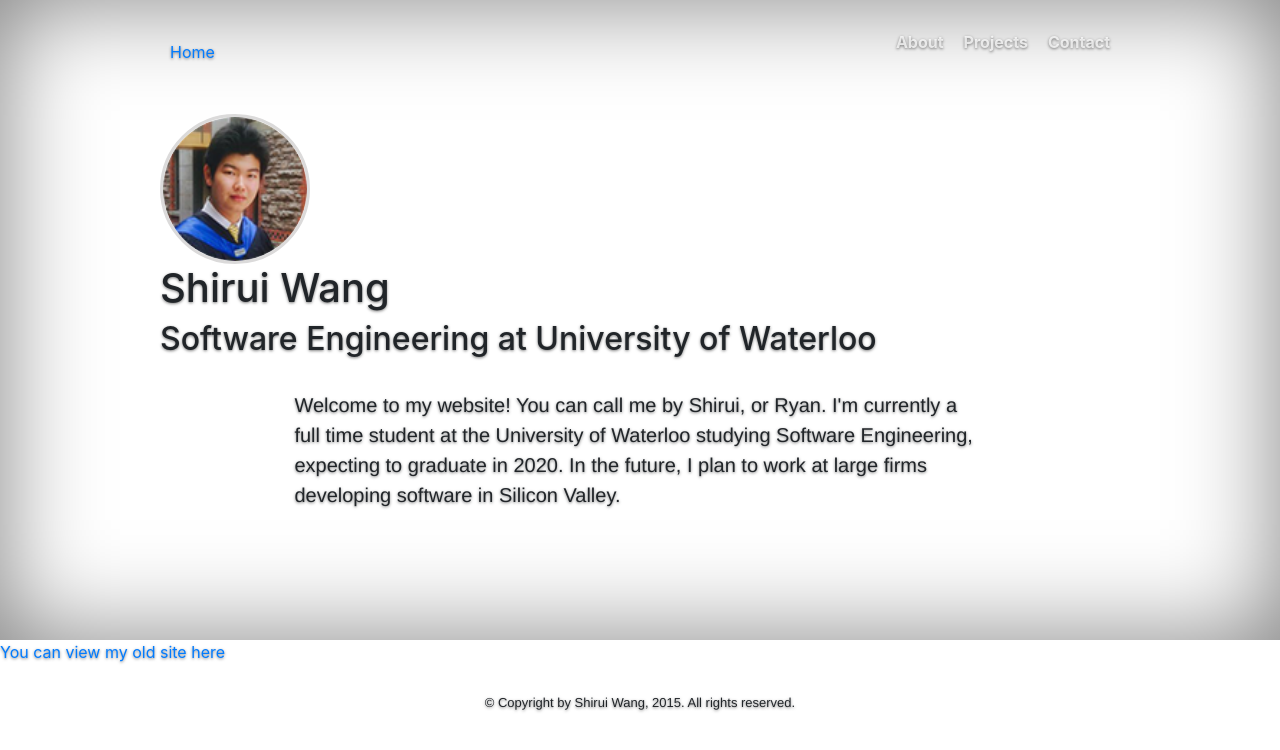
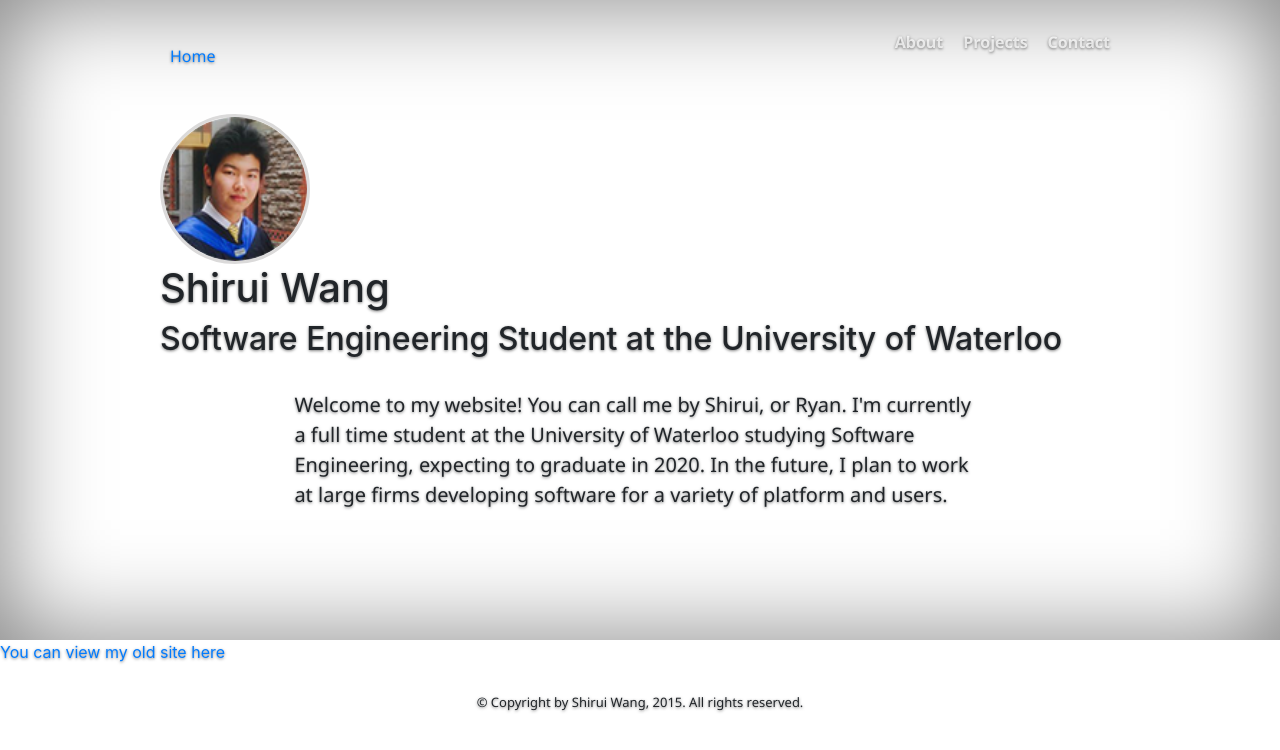
Before and after one commit to ry-wang/PersonalWebsite, a plain HTML site: page index.html in a window 1280 px wide. Drawn offline with nearby package versions, Linux system fonts and the light colour scheme.

Commit message:
Font Changes

```diff
--- a/index.css
+++ b/index.css
@@ -73,7 +73,8 @@ body {
 }
 
 .masthead-nav > li {
-  display: inline-block;
+	display: inline-block;
+	font-family: Segoe, "Segoe UI", "DejaVu Sans", "Trebuchet MS", Verdana, sans-serif;
 }
 .masthead-nav > li + li {
   margin-left: 20px;
@@ -102,7 +103,9 @@ body {
 
 @media (min-width: 768px) {
   .masthead-brand {
-    float: left;
+	float: left;
+	font-family: Segoe, "Segoe UI", "DejaVu Sans", "Trebuchet MS", Verdana, sans-serif;
+	margin-top: 14px;
   }
   .masthead-nav {
     float: right;
@@ -126,12 +129,15 @@ body {
 	padding-right: 10%;
 }
 .lead {
-	font-family:Gotham, "Helvetica Neue", Helvetica, Arial, sans-serif;
+	font-family: Segoe, "Segoe UI", "DejaVu Sans", "Trebuchet MS", Verdana, sans-serif;
 	padding-top: 3%;
 	padding-left: 5%;
 	padding-right: 5%;
 }
 
+
+#old-site {
+}
 
 /*
  * Footer
@@ -139,10 +145,11 @@ body {
  footer {
 	text-align: center;
 	font-style: normal;
-	font-family: Gotham, "Helvetica Neue", Helvetica, Arial, sans-serif;
+	font-family: Segoe, "Segoe UI", "DejaVu Sans", "Trebuchet MS", Verdana, sans-serif;
 	font-size: small;
 	padding-top: 1%;
 	padding-bottom: 1%;
+	font-weight: 400;
  }
 
 
--- a/index.html
+++ b/index.html
@@ -9,14 +9,13 @@
     <!-- Bootstrap core CSS -->
     <link href="../../dist/css/bootstrap.min.css" rel="stylesheet">
 
-  </head>
+  <!--The following script tag downloads a font from the Adobe Edge Web Fonts server for use within the web page. We recommend that you do not modify it.--><script>var __adobewebfontsappname__="dreamweaver"</script><script src="http://use.edgefonts.net/molengo:n4:default.js" type="text/javascript"></script>
+</head>
 
   <body>
 
     <div class="site-wrapper">
-
       <div class="site-wrapper-inner">
-
         <div class="cover-container">
 
           <div class="masthead clearfix">
@@ -35,9 +34,9 @@
           <div class="inner cover">
           	<img src="New Website/Images/profile.png" id = "Picture">
             <h1 class="cover-heading">Shirui Wang</h1>
-            <h2>Software Engineering at University of Waterloo</h2>
+            <h2>Software Engineering Student at the University of Waterloo</h2>
             <div class = "description">
-            <p class="lead">Welcome to my website! You can call me by Shirui, or Ryan. I'm currently a full time student at the University 			    of Waterloo studying Software Engineering, expecting to graduate in 2020. In the future, I plan to work at large     firms developing software in Silicon Valley.</p>
+            <p class="lead">Welcome to my website! You can call me by Shirui, or Ryan. I'm currently a full time student at the University 			    of Waterloo studying Software Engineering, expecting to graduate in 2020. In the future, I plan to work at large     firms developing software for a variety of platform and users.</p>
             </div>
           </div>
 
```
